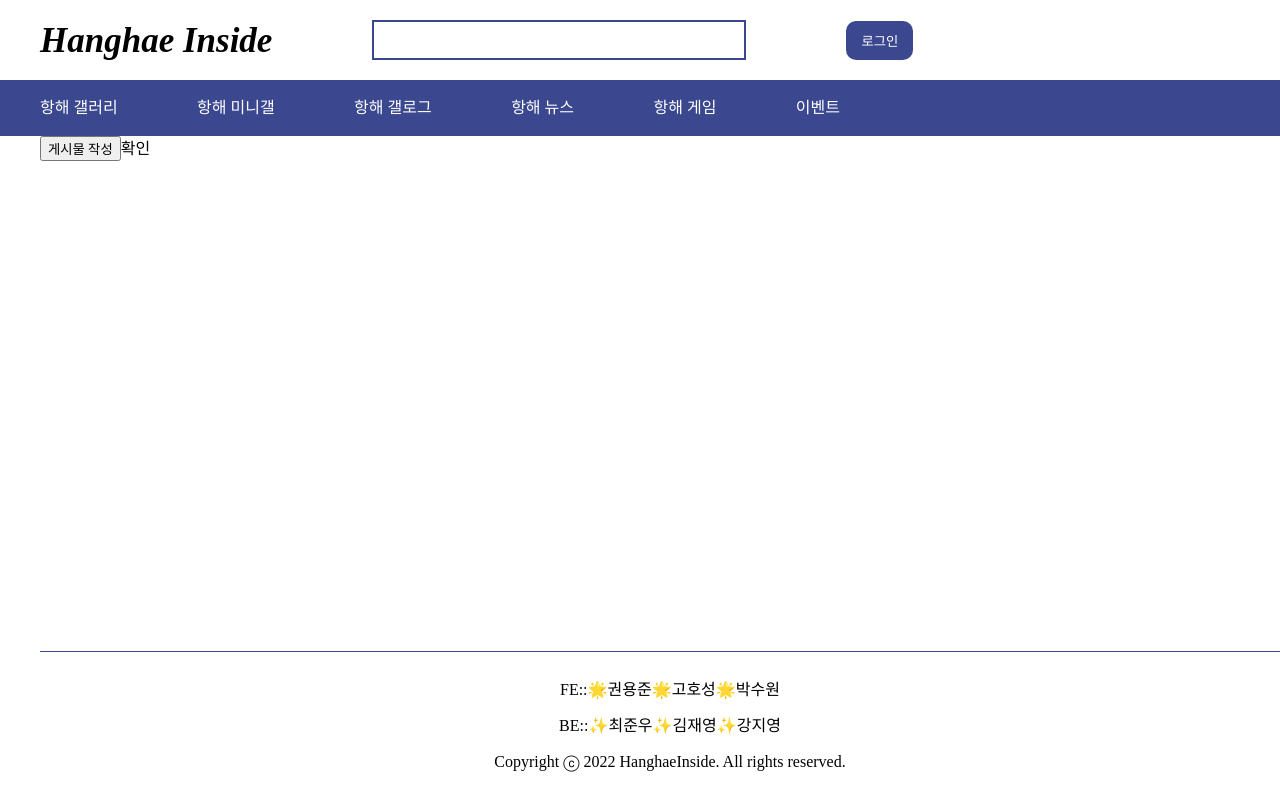
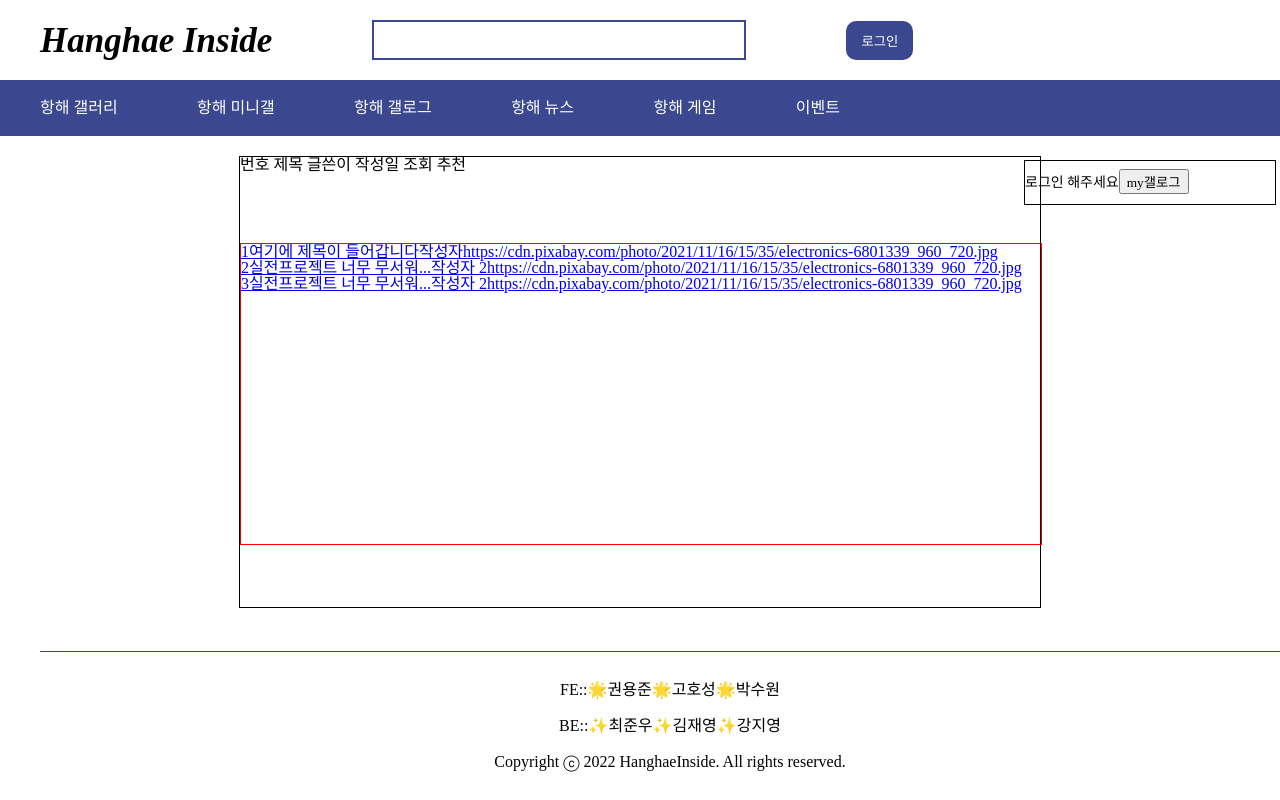
Before and after one commit to kksltv123/hanghae99Inside, a React (Create React App) app: page / in a window 1280 px wide. Built offline with nearby package versions, Linux system fonts and the light colour scheme; data requests are answered from the project's data file; a web font is replaced by a local one.

Commit message:
post get

```diff
--- a/package.json
+++ b/package.json
@@ -7,6 +7,7 @@
     "@testing-library/jest-dom": "^5.14.1",
     "@testing-library/react": "^13.0.0",
     "@testing-library/user-event": "^13.2.1",
+    "axios": "^0.27.2",
     "react": "^18.2.0",
     "react-dom": "^18.2.0",
     "react-redux": "^8.0.2",
--- a/src/components/main/MainContents.jsx
+++ b/src/components/main/MainContents.jsx
@@ -1,19 +1,58 @@
-import React from 'react';
+import React, { useEffect } from 'react';
 import { useSelector } from "react-redux";
-import { useNavigate } from "react-router-dom"
+import { useDispatch } from "react-redux"
+import styled from 'styled-components';
+import { getPostsAsync } from '../../redux/modules/postsSlice';
+import { Link } from "react-router-dom"
+
+const MainContents = () => {
+    const dispatch = useDispatch();
 
 
-const MainContents = () => {
     const posts = useSelector((state) => state.posts)
-    const navigate = useNavigate();
     console.log(posts)
 
+
+    useEffect(() => {
+        dispatch(getPostsAsync())
+
+    }, [])
+
+
+
+
+
     return (
-        <div>
-            <button onClick={() => {navigate("/create")}}>게시물 작성</button>
-           확인
-        </div>
+        <>
+        <div>번호 제목 글쓴이 작성일 조회 추천</div>
+         <PostBox >
+            {posts.POST.map((post,index) => {
+                return(
+                    <Link to = {`detail/${post.postId}`} key = {index}>
+                        <div>
+                            {post.postId}
+                            {post.title}
+                            {post.memberNickname}
+                            {post.posting}
+                        </div>
+                    </Link>
+                )
+            })}
+         </PostBox>
+        </>
     );
 };
 
 export default MainContents;
+
+const PostBox = styled.div`
+    width: 800px;
+    max-width: 800px;
+    height: 300px;
+    border: 1px solid red;
+    margin-top: 70px;
+ `
+
+// const PostDiv = styled.div`
+//     width:
+// `
--- a/src/components/main/MainFixedBox.jsx
+++ b/src/components/main/MainFixedBox.jsx
@@ -1,5 +1,5 @@
 import React from 'react';
-
+import styled from 'styled-components';
 const MainFixedBox = () => {
     return (
         <div>
--- a/src/components/main/MainLayout.jsx
+++ b/src/components/main/MainLayout.jsx
@@ -1,14 +1,26 @@
 import React from 'react';
 import MainContents from './MainContents';
+import MainSideBox from './MainSideBox';
+import styled from 'styled-components';
 
 const mainLayout = () => {
 
     return (
-
         <>
-            <MainContents/>
+            <PostsContainer>
+                <MainContents/>
+            </PostsContainer>
+            <MainSideBox/>
         </>
     )
 };
 
 export default mainLayout;
+
+const PostsContainer = styled.div`
+    width: 800px;
+    max-width: 800px;
+    height: 450px;
+    margin: 20px auto;
+    border: 1px solid black;
+`
--- a/src/components/main/MainSideBox.jsx
+++ b/src/components/main/MainSideBox.jsx
@@ -1,11 +1,31 @@
 import React from 'react';
+import styled from 'styled-components';
 
 const MainSideBox = () => {
     return (
-        <div>
-
-        </div>
+        <SideBox>
+            <LoginBox>
+            로그인 해주세요
+            <button>my갤로그</button>
+            </LoginBox>
+        </SideBox>
     );
 };
 
 export default MainSideBox;
+
+
+const SideBox = styled.div`
+    position: absolute;
+    border: 1px solid black;
+    top: 20%;
+    left: 80%;
+    width: 250px;
+    `
+
+const LoginBox = styled.div`
+    height: 43px;
+    line-height: 44px;
+    font-size: 14px;
+    color: black;
+`
--- a/src/redux/modules/postsSlice.jsx
+++ b/src/redux/modules/postsSlice.jsx
@@ -1,14 +1,23 @@
-import { createSlice } from "@reduxjs/toolkit"
+import { createSlice, createAsyncThunk } from "@reduxjs/toolkit"
+import axios from "axios"
+
+
+
+export const getPostsAsync = createAsyncThunk(
+    "post/getPostsAsync",
+    async (payload,data) => {
+        try{
+            const response = await axios.get ("http://localhost:3001/POST")
+           return data.fulfillWithValue(response.data)
+        }catch (e) {
+           return data.rejectWithValue(e)
+        }
+    }
+)
 
 const initialState = {
     POST : [
-        {
-            "postId" : 1,
-            "memberNickname" : "작성자",
-            "title" : "여기에 제목이 들어갑니다",
-            "content" : "여기에 내용이 들어갑니다",
-            "posting" : "https://cdn.pixabay.com/photo/2021/11/16/15/35/electronics-6801339_960_720.jpg"
-        }
+
     ]
 }
 
@@ -17,6 +26,15 @@ export const postsSlice = createSlice({
     name: "posts",
     initialState,
     reducers : {},
+    extraReducers: {
+        [getPostsAsync.fulfilled] : (state, action) => {
+            console.log(action)
+            state.POST = action.payload
+        },
+        [getPostsAsync.rejected] : (state, action) => {
+            console.log(action)
+        }
+    }
 })
 
 export const {} = postsSlice.actions;
--- a/src/server/db.json
+++ b/src/server/db.json
@@ -4,7 +4,18 @@
             "postId" : 1,
             "memberNickname" : "작성자",
             "title" : "여기에 제목이 들어갑니다",
-            "content" : "여기에 내용이 들어갑니다",
+            "posting" : "https://cdn.pixabay.com/photo/2021/11/16/15/35/electronics-6801339_960_720.jpg"
+        },
+        {
+            "postId" : 2,
+            "memberNickname" : "작성자 2",
+            "title" : "실전프로젝트 너무 무서워...",
+            "posting" : "https://cdn.pixabay.com/photo/2021/11/16/15/35/electronics-6801339_960_720.jpg"
+        },
+        {
+            "postId" : 3,
+            "memberNickname" : "작성자 2",
+            "title" : "실전프로젝트 너무 무서워...",
             "posting" : "https://cdn.pixabay.com/photo/2021/11/16/15/35/electronics-6801339_960_720.jpg"
         }
     ]
```
Also changed, not shown: 2 other files (tests, documents, lock files or other folders).
